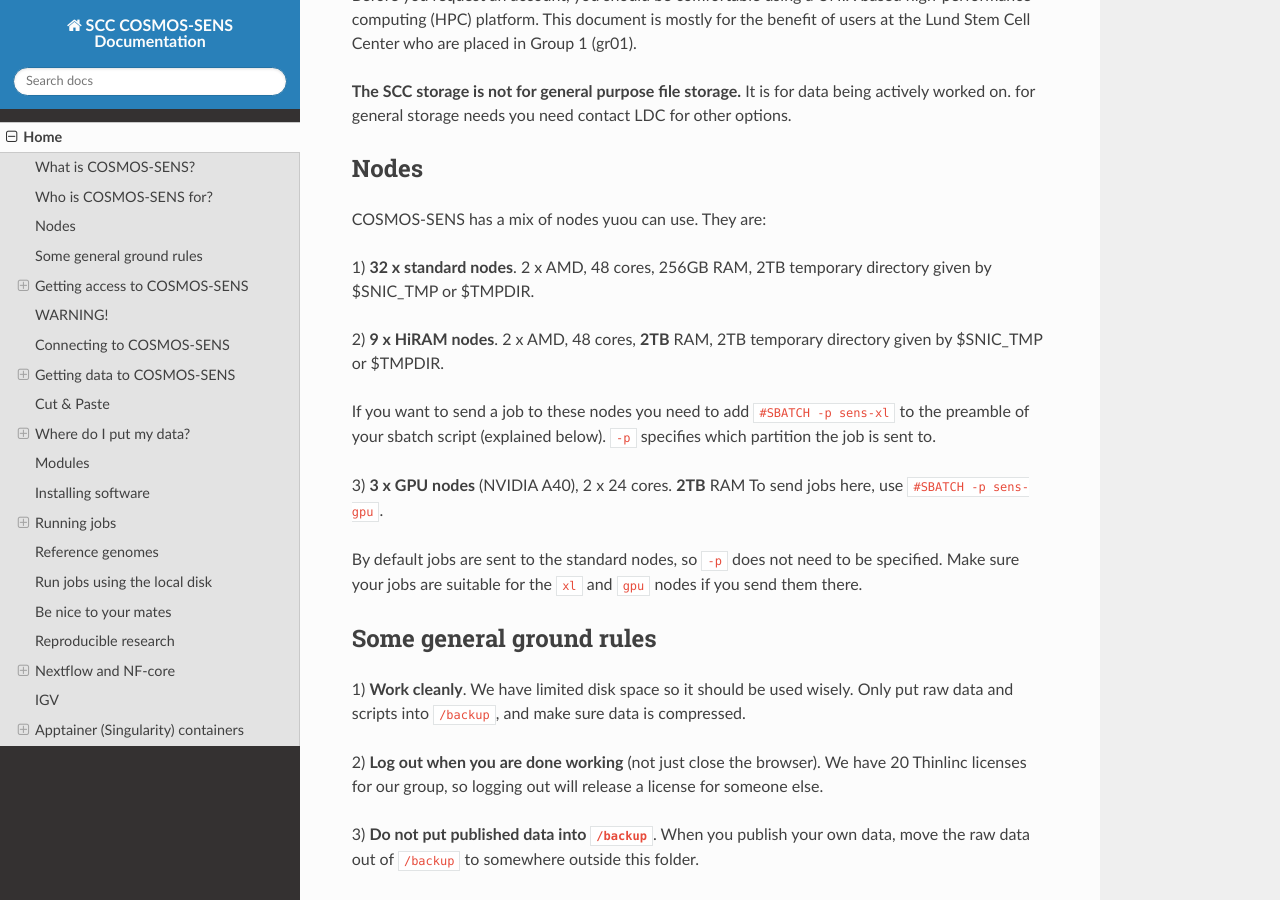
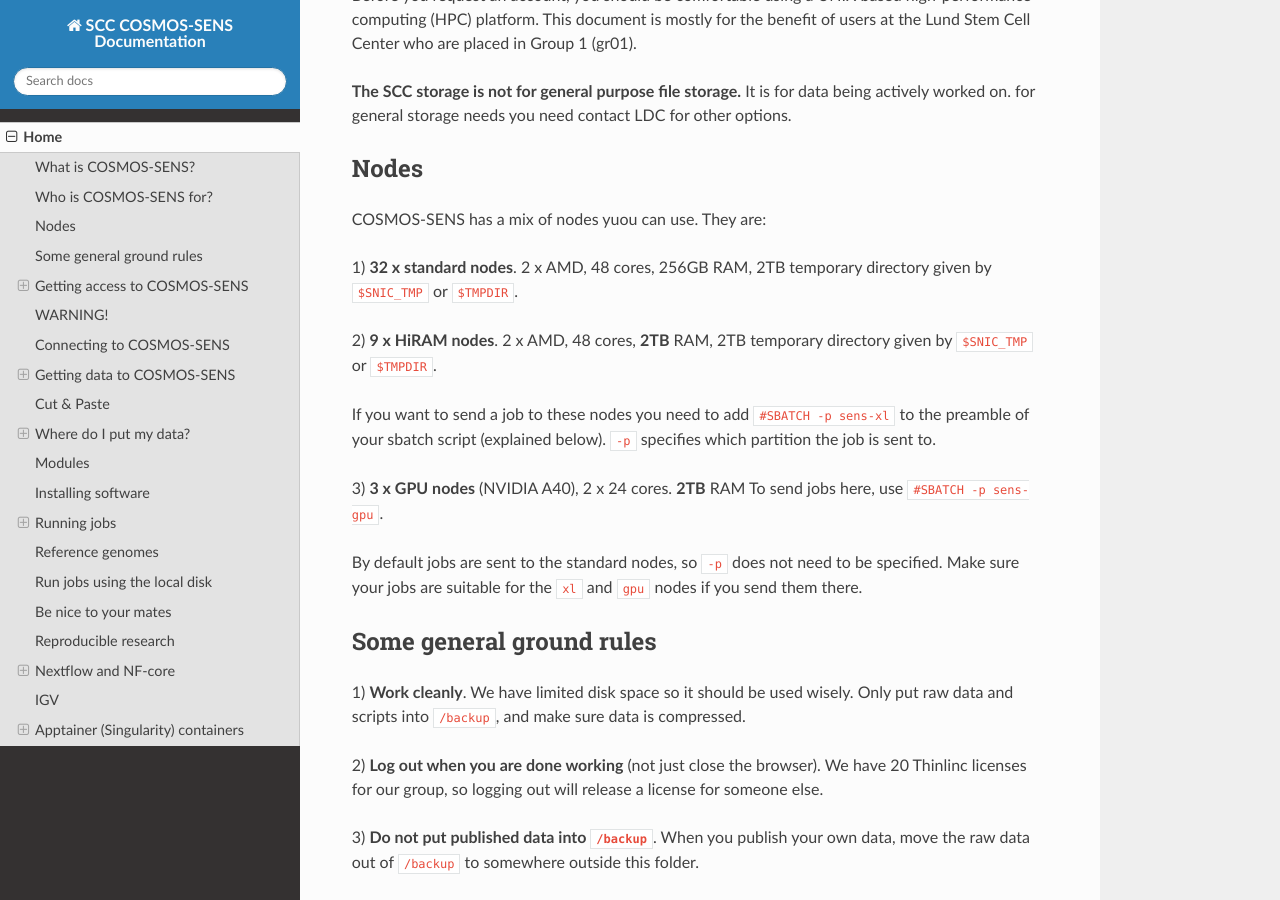
Before and after one commit to sccbioinformatics/SCC_CSENS_docs, an MkDocs documentation site: the page built from docs/index.md, in a window 1280 px wide and 900 px high, scrolled down 589 px. Built offline with MkDocs 1.6.1, drawn with Linux system fonts in a browser that asks for light colours; nearby versions of some CDN libraries.

```diff
--- a/docs/index.md
+++ b/docs/index.md
@@ -17,9 +17,9 @@ Before you request an account, you should be comfortable using a UNIX based high
 ## Nodes
 COSMOS-SENS has a mix of nodes yuou can use. They are:
 
-1) **32 x standard nodes**. 2 x AMD, 48 cores, 256GB RAM, 2TB temporary directory given by $SNIC_TMP or $TMPDIR.
+1) **32 x standard nodes**. 2 x AMD, 48 cores, 256GB RAM, 2TB temporary directory given by `$SNIC_TMP` or `$TMPDIR`.
 
-2) **9 x HiRAM nodes**. 2 x AMD, 48 cores, **2TB** RAM, 2TB temporary directory given by $SNIC_TMP or $TMPDIR.
+2) **9 x HiRAM nodes**. 2 x AMD, 48 cores, **2TB** RAM, 2TB temporary directory given by `$SNIC_TMP` or `$TMPDIR`.
 
 If you want to send a job to these nodes you need to add `#SBATCH -p sens-xl` to the preamble of your sbatch script (explained below). `-p` specifies which partition the job is sent to.
 
```
